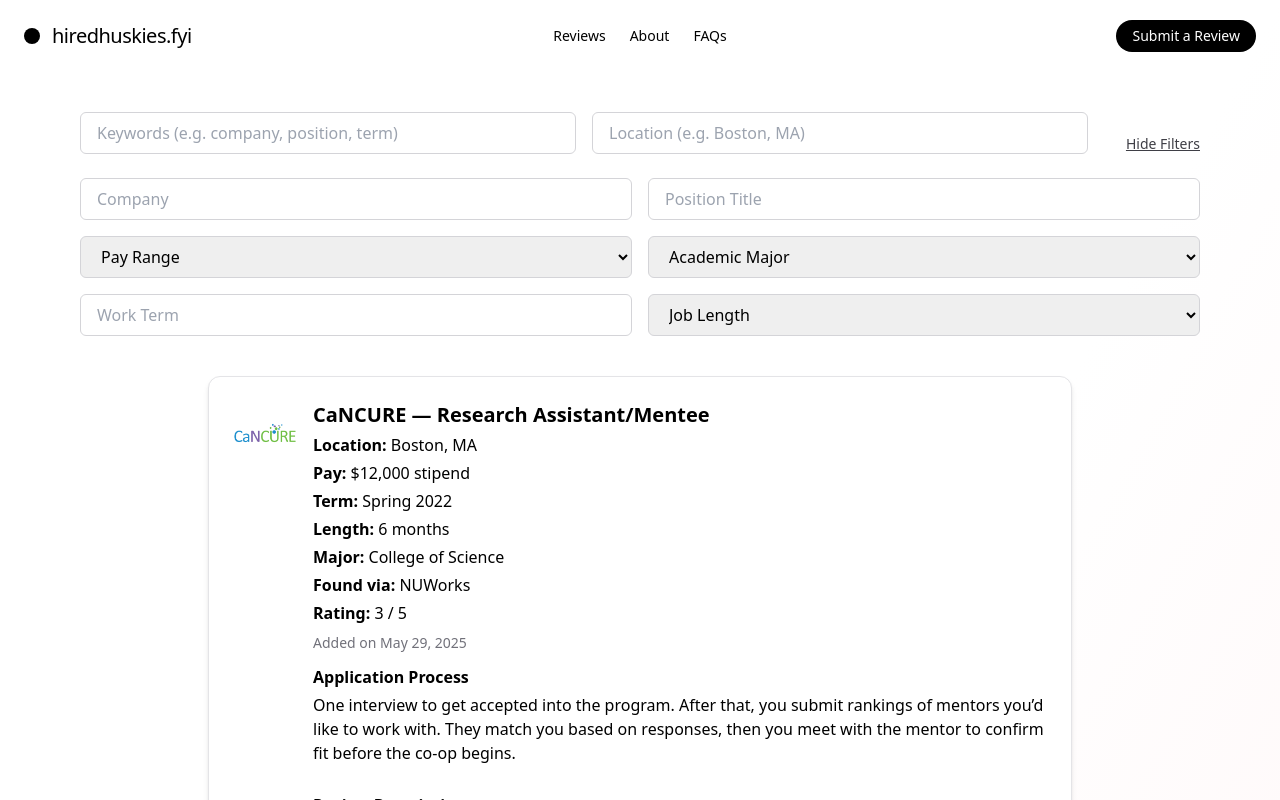
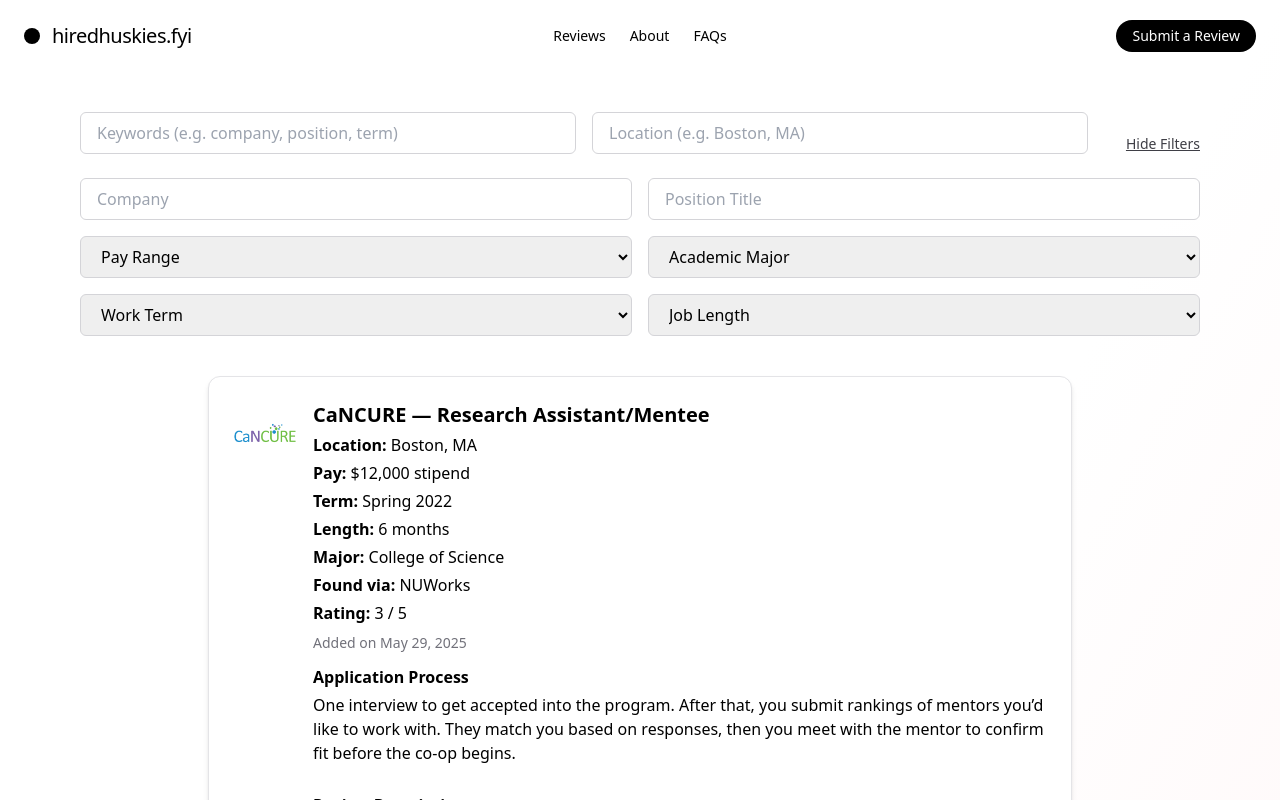
Before and after one commit to nnwetzel/hiredhuskies-fyi, a Next.js app: page /reviews in a window 1280 px wide. Both pictures are taken after a click on the button "More Filters". Shown: the top 800 px of the page. Built offline with nearby package versions, Linux system fonts and the light colour scheme.

Commit message:
Add options for work term

```diff
--- a/app/reviews/ReviewsPageContent.tsx
+++ b/app/reviews/ReviewsPageContent.tsx
@@ -183,7 +183,16 @@
                 </option>
               ))}
             </select>
-            <input type="text" placeholder="Work Term" name="term" value={filters.term} onChange={handleFilterChange} className="w-full px-4 py-2 border border-zinc-300 rounded-md" />
+            <select name="term" value={filters.term} onChange={handleFilterChange} className="w-full px-4 py-2 border border-zinc-300 rounded-md" >
+              <option value="">Work Term</option>
+              <option value="Spring 2025">Spring 2025</option>
+              <option value="Fall 2024">Fall 2024</option>
+              <option value="Spring 2024">Spring 2024</option>
+              <option value="Winter 2023">Fall 2023</option>
+              <option value="Spring 2023">Spring 2023</option>
+              <option value="Winter 2022">Fall 2022</option>
+              <option value="Spring 2022">Spring 2022</option>
+            </select>
             <select name="length" value={filters.length} onChange={handleFilterChange} className="w-full px-4 py-2 border border-zinc-300 rounded-md">
               <option value="">Job Length</option>
               <option value="3">3 month</option>
```
